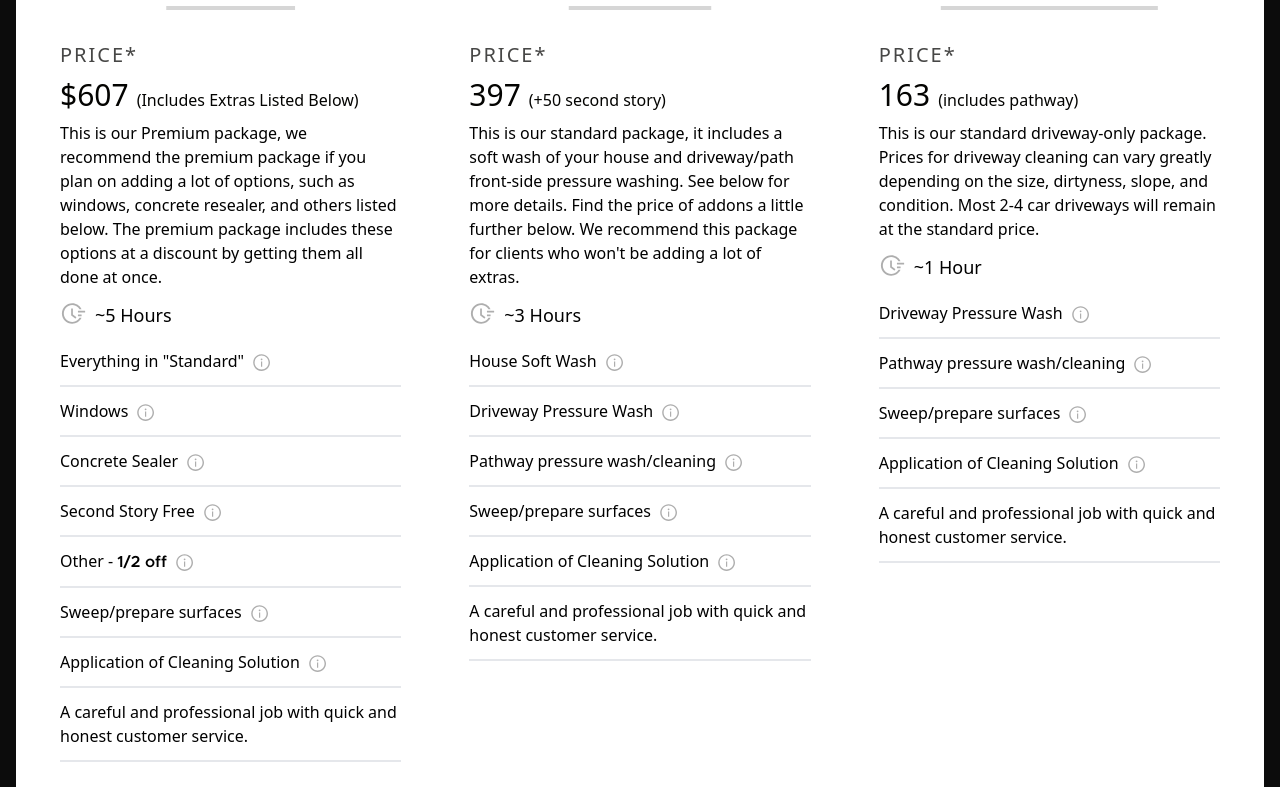
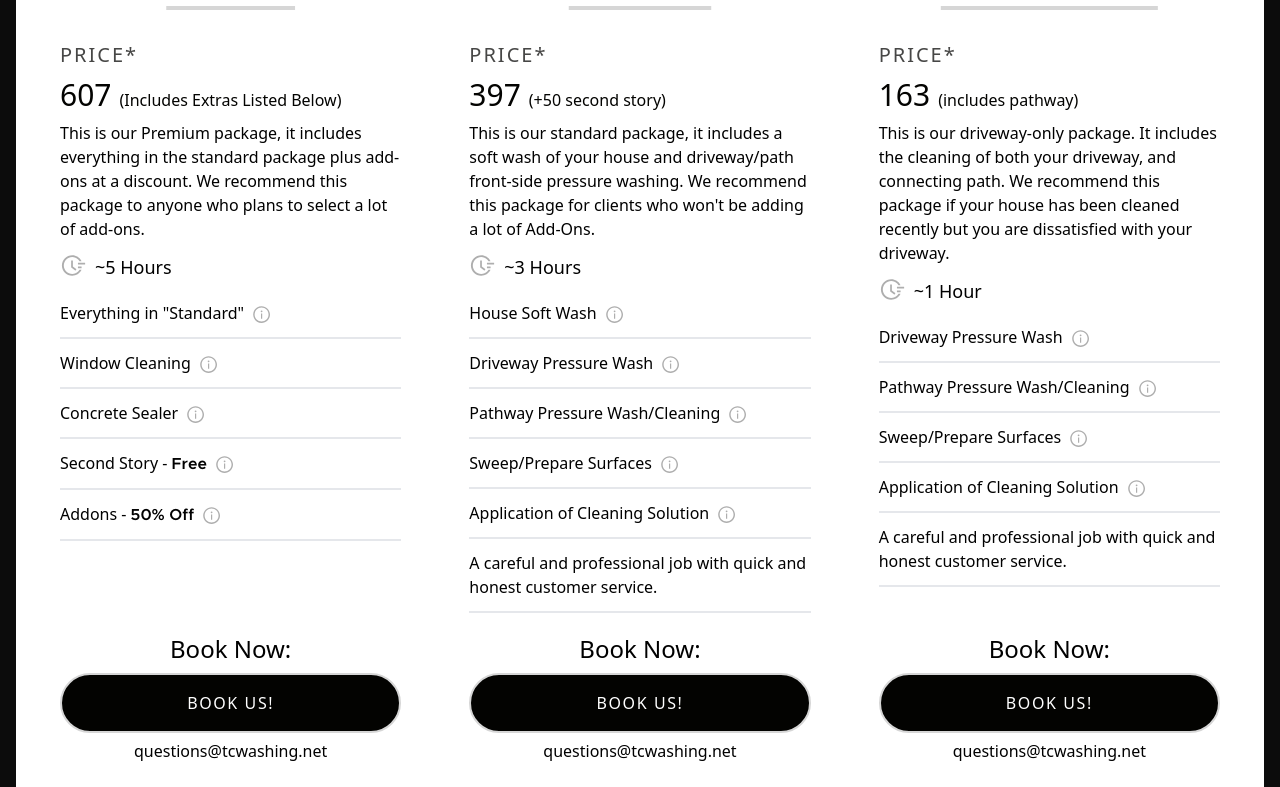
Before and after one commit to TCWashing/tcpowerwashing, a Next.js app: page / in a window 1280 px wide. Shown: the part 1985-2772 px from the top of the page. Built offline with nearby package versions, Linux system fonts and the light colour scheme; a web font is replaced by a local one.

Commit message:
Recommended Changes, many pricing QOL changes

```diff
--- a/components/Faq.jsx
+++ b/components/Faq.jsx
@@ -321,7 +321,7 @@ const Faq = () => {
       </div>
       <div className="mx-auto mt-7 text-center">
         <a
-          href="https://www.tcdetail.net/privacy.html"
+          href="https://www.tcwashing.net/privacy.html"
           target="_blank"
           rel="noopener noreferrer"
         >
--- a/components/Nav.jsx
+++ b/components/Nav.jsx
@@ -133,11 +133,11 @@ export default function Nav() {
                         </span>
                       </a>
                       <a
-                        href="mailto:questions@tcdetail.net"
+                        href="mailto:questions@tcwashing.net"
                         className="-m-3 flex items-center rounded-md p-3"
                       >
                         <span className="trans ml-3 font-metBold text-base underline decoration-transparent decoration-2 underline-offset-8 hover:text-primary hover:decoration-primary">
-                          Email Us: questions@tcdetail.net
+                          Email Us: questions@tcwashing.net
                         </span>
                       </a>
                     </nav>
--- a/components/Pricing.jsx
+++ b/components/Pricing.jsx
@@ -51,12 +51,12 @@ const Pricing = () => {
                 PRICE*
               </div>
               <div className="flex flex-col items-baseline space-x-2 text-btnBg md:flex-row">
-                <div className="font-metMedi text-3xl">$607</div>
+                <div className="font-metMedi text-3xl">607</div>
                 <p className="text-base">(Includes Extras Listed Below)</p>
               </div>
               <p>
-                This is our Premium package, we recommend the premium package if you plan on adding a lot of options, such as windows, concrete resealer,
-                and others listed below. The premium package includes these options at a discount by getting them all done at once.
+                This is our Premium package, it includes everything in the standard package plus add-ons at a discount. We recommend this package to anyone
+                who plans to select a lot of add-ons.
               </p>
               <div className="flex items-center space-x-2 text-lg">
                 <AiOutlineFieldTime className="text-plansPrice" size="1.5em" />
@@ -80,15 +80,9 @@ const Pricing = () => {
                 <li className="border-divstIcon border-b-2 pb-3">
                   <SpecialOther />
                 </li>
-                <li className="border-divstIcon border-b-2 pb-3">
-                  <Sweep />
-                </li>
-                <li className="border-divstIcon border-b-2 pb-3">
-                  <CleaningSolution />
-                </li>
-                <li className="border-divstIcon border-b-2 pb-3">
+                {/* <li className="border-divstIcon border-b-2 pb-3">
                 A careful and professional job with quick and honest customer service.
-                </li>
+                </li> */}
               </ol>
             </div>
             <div>
@@ -137,8 +131,7 @@ const Pricing = () => {
               </div>
               <p>
                 This is our standard package, it includes a soft wash of your house and driveway/path front-side pressure
-                washing. See below for more details. Find the price of addons a little further below. We recommend this package for clients
-                who won't be adding a lot of extras.
+                washing. We recommend this package for clients who won't be adding a lot of Add-Ons.
               </p>
               <div className="flex items-center space-x-2 text-lg">
                 <AiOutlineFieldTime className="text-plansPrice" size="1.5em" />
@@ -212,8 +205,8 @@ const Pricing = () => {
                 <p className="text-base">(includes pathway)</p>
               </div>
               <p>
-                This is our standard driveway-only package. Prices for driveway cleaning can vary greatly depending on the size, dirtyness, slope,
-                and condition. Most 2-4 car driveways will remain at the standard price.
+                This is our driveway-only package. It includes the cleaning of both your driveway, and connecting path. We recommend this package
+                if your house has been cleaned recently but you are dissatisfied with your driveway.
               </p>
               <div className="flex items-center space-x-2 text-lg">
                 <AiOutlineFieldTime className="text-plansPrice" size="1.5em" />
--- a/components/addons/OversizeDriveway.jsx
+++ b/components/addons/OversizeDriveway.jsx
@@ -20,7 +20,7 @@ export default function OversizeDriveway() {
         onClick={openModal}
         className="w-full text-left focus:outline-none"
       >
-        OversizeDriveway -{" "}
+        Oversize Driveway -{" "}
         <span className="font-metSemiBold">{'50-???'}</span>
         <AiOutlineInfoCircle
           className="ml-2 inline-block text-plansPrice"
--- a/components/addons/SecondStory.jsx
+++ b/components/addons/SecondStory.jsx
@@ -20,7 +20,7 @@ export default function SecondStory() {
         onClick={openModal}
         className="w-full text-left focus:outline-none"
       >
-        Second Story Free
+        Second Story - <span className="font-metSemiBold">Free</span>
         <AiOutlineInfoCircle
           className="ml-2 inline-block text-plansPrice"
           size="1.2em"
--- a/components/addons/Sweep.jsx
+++ b/components/addons/Sweep.jsx
@@ -20,7 +20,7 @@ export default function Sweep() {
         onClick={openModal}
         className="w-full text-left focus:outline-none"
       >
-        Sweep/prepare surfaces
+        Sweep/Prepare Surfaces
         <AiOutlineInfoCircle
           className="ml-2 inline-block text-plansPrice"
           size="1.2em"
--- a/components/addons/Windows.jsx
+++ b/components/addons/Windows.jsx
@@ -20,7 +20,7 @@ export default function Windows() {
         onClick={openModal}
         className="w-full text-left focus:outline-none"
       >
-        Windows
+        Window Cleaning
         <AiOutlineInfoCircle
           className="ml-2 inline-block text-plansPrice"
           size="1.2em"
--- a/components/offerings/Pathway.jsx
+++ b/components/offerings/Pathway.jsx
@@ -20,7 +20,7 @@ export default function Pathway() {
         onClick={openModal}
         className="w-full text-left focus:outline-none"
       >
-        Pathway pressure wash/cleaning
+        Pathway Pressure Wash/Cleaning
         <AiOutlineInfoCircle
           className="ml-2 inline-block text-plansPrice"
           size="1.2em"
--- a/components/offerings/SpecialOther.jsx
+++ b/components/offerings/SpecialOther.jsx
@@ -20,7 +20,7 @@ export default function SpecialOther() {
         onClick={openModal}
         className="w-full text-left focus:outline-none"
       >
-        Other - <span className="font-metSemiBold">1/2 off</span>
+        Addons - <span className="font-metSemiBold">50% Off</span>
         <AiOutlineInfoCircle
           className="ml-2 inline-block text-plansPrice"
           size="1.2em"
@@ -57,11 +57,11 @@ export default function SpecialOther() {
                     as="h3"
                     className="leading-wide text-xl font-bold tracking-wide text-gray-900"
                   >
-                    Other
+                    Half Price Addons
                   </Dialog.Title>
                   <div className="mt-2">
                     <p className="text-base text-gray-500">
-                      This includes the cleaning of a special request at half off what we would normally charge.
+                      All addons below are half price with the premium package.
                     </p>
                     <img
                       className="mt-4 w-full rounded-xl"
```
Also changed, not shown: public/privacy.html (+5 -5 lines), public/robots.txt, vercel.json, 1 other file (tests, documents, lock files or other folders).
